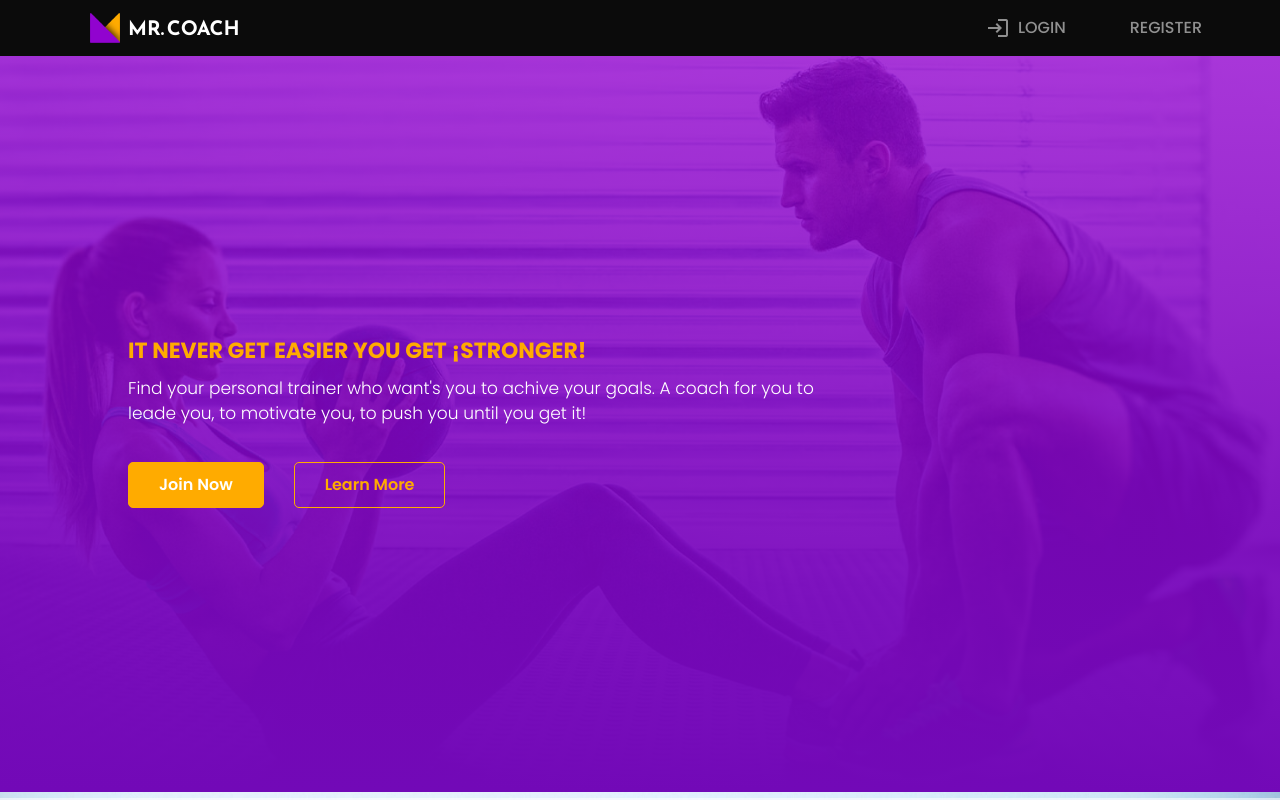
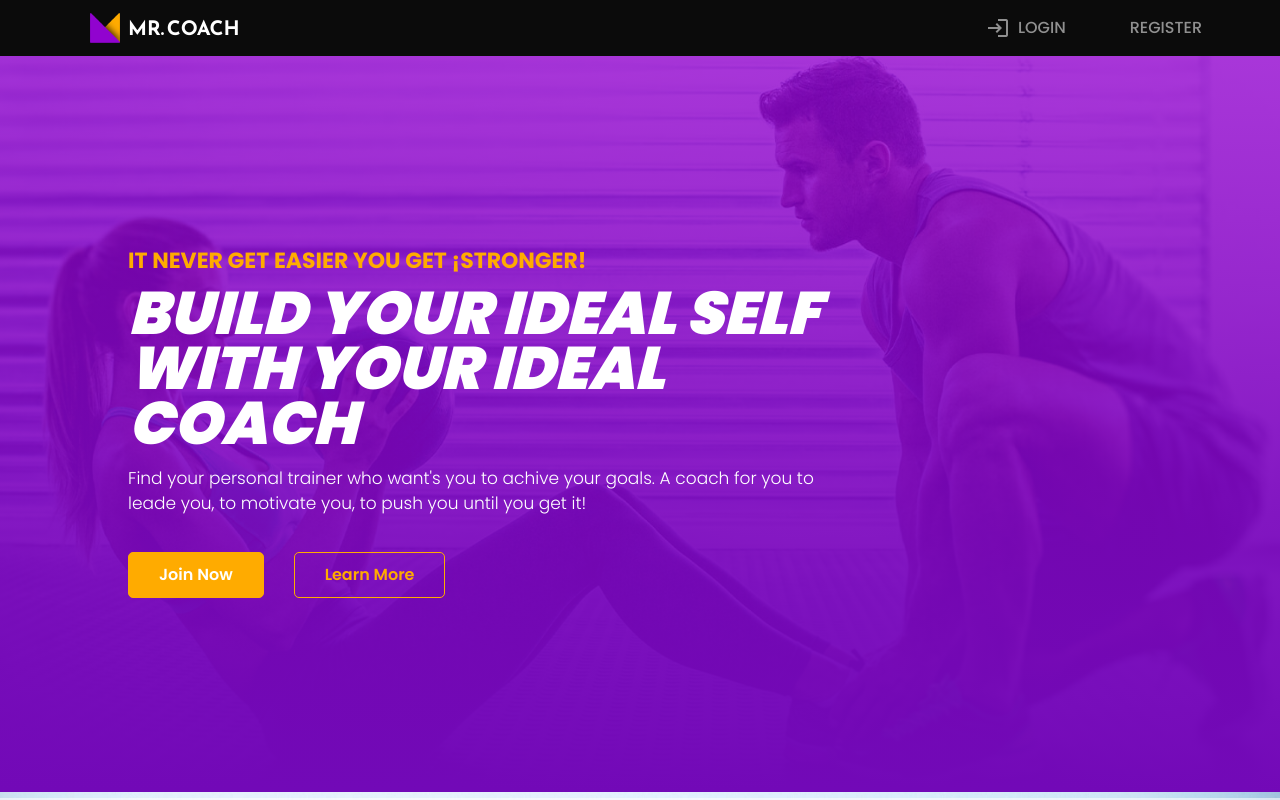
Before and after one commit to Waldooh/FrontEndMrCoach, a React (Create React App) app: page / in a window 1280 px wide. Shown: the top 800 px of the page. Built offline with nearby package versions, Linux system fonts and the light colour scheme; the HTML template or start-up script is replaced by a standard one.

Commit message:
restoring

```diff
--- a/src/pages/LandingPage.jsx
+++ b/src/pages/LandingPage.jsx
@@ -37,7 +37,7 @@ const LandingPage = () => {
       <div className="hero-section">
         <div className="hero-content">
           <h3>It never get easier you get  ¡stronger!</h3>
-          {/* <h2>Build your ideal self with your ideal coach</h2> */}
+          <h2>Build your ideal self with your ideal coach</h2>
           <p>
             Find your personal trainer who want's you to achive your goals. A coach for you
             to leade you, to motivate you, to push you until you get it!
```
